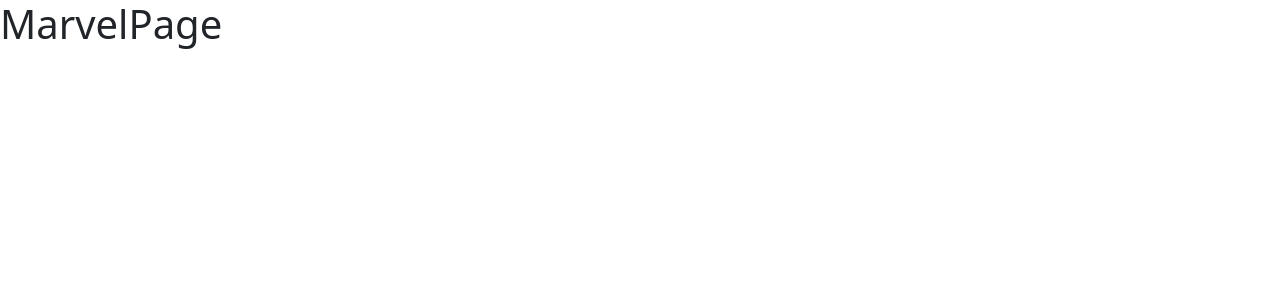
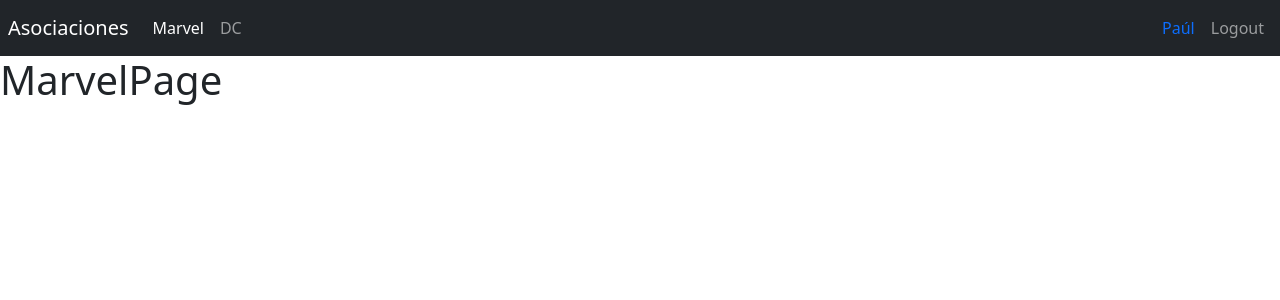
Before and after one commit to pauljgl2008/heroes-spa-react, a React (Vite) app: page /marvel in a window 1280 px wide. Shown: the top 300 px of the page. Built offline with nearby package versions, Linux system fonts and the light colour scheme.

Commit message:
feat: class active route

```diff
--- a/src/router/AppRouter.jsx
+++ b/src/router/AppRouter.jsx
@@ -2,10 +2,12 @@
 import { MarvelPage } from "../heroes/pages/MarvelPage"
 import { DcPage } from "../heroes/pages/DcPage"
 import { LoginPage } from "../auth/pages/LoginPage"
+import { Navbar } from "../ui"
 
 export const AppRouter = () => {
     return (
         <>
+            <Navbar/>
             <Routes>
                 <Route path="/marvel" element={<MarvelPage />} />
                 <Route path="/dc" element={<DcPage />} />
--- /dev/null
+++ b/src/ui/components/Navbar.jsx
@@ -0,0 +1,41 @@
+import { Link, NavLink } from 'react-router-dom';
+
+
+export const Navbar = () => {
+    return (
+        <nav className="navbar navbar-expand-sm navbar-dark bg-dark p-2">
+            <Link
+                className="navbar-brand"
+                to="/"
+            >
+                Asociaciones
+            </Link>
+            <div className="navbar-collapse">
+                <div className="navbar-nav">
+                    <NavLink
+                        className={({ isActive }) => `nav-item nav-link ${isActive ? 'active' : ''}`}
+                        to="/marvel"
+                    >
+                        Marvel
+                    </NavLink>
+                    <NavLink
+                        className={({ isActive }) => `nav-item nav-link ${isActive ? 'active' : ''}`}
+                        to="/dc"
+                    >
+                        DC
+                    </NavLink>
+                </div>
+            </div>
+            <div className="navbar-collapse collapse w-100 order-3 dual-collapse2 d-flex justify-content-end">
+                <ul className="navbar-nav ml-auto">
+                    <span className="nav-item nav-link text-primary">
+                        Paúl
+                    </span>
+                    <button className="nav-item nav-link btn">
+                        Logout
+                    </button>
+                </ul>
+            </div>
+        </nav>
+    )
+}
--- /dev/null
+++ b/src/ui/components/index.js
@@ -0,0 +1 @@
+export * from './Navbar';
--- /dev/null
+++ b/src/ui/index.js
@@ -0,0 +1 @@
+export * from './components';
```
